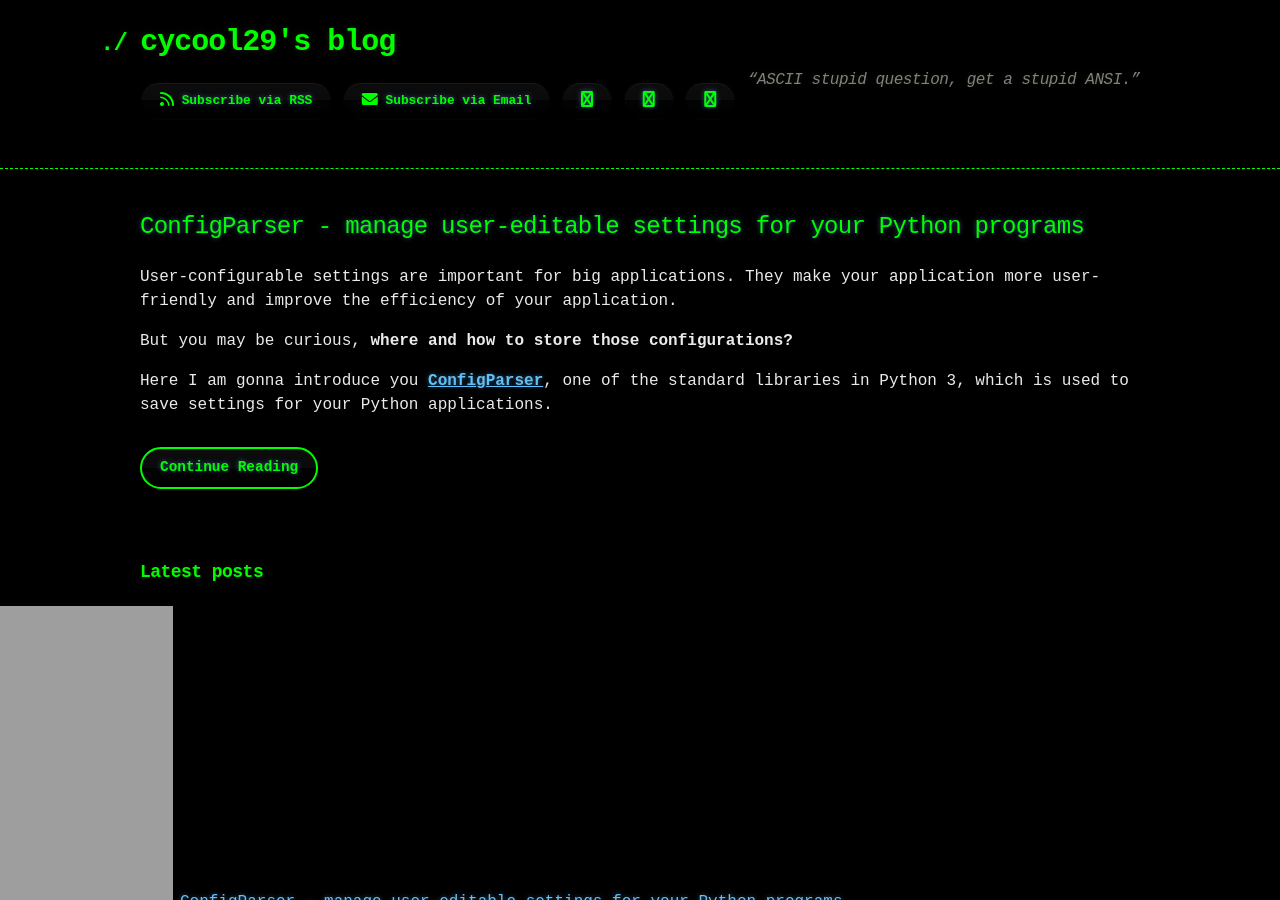
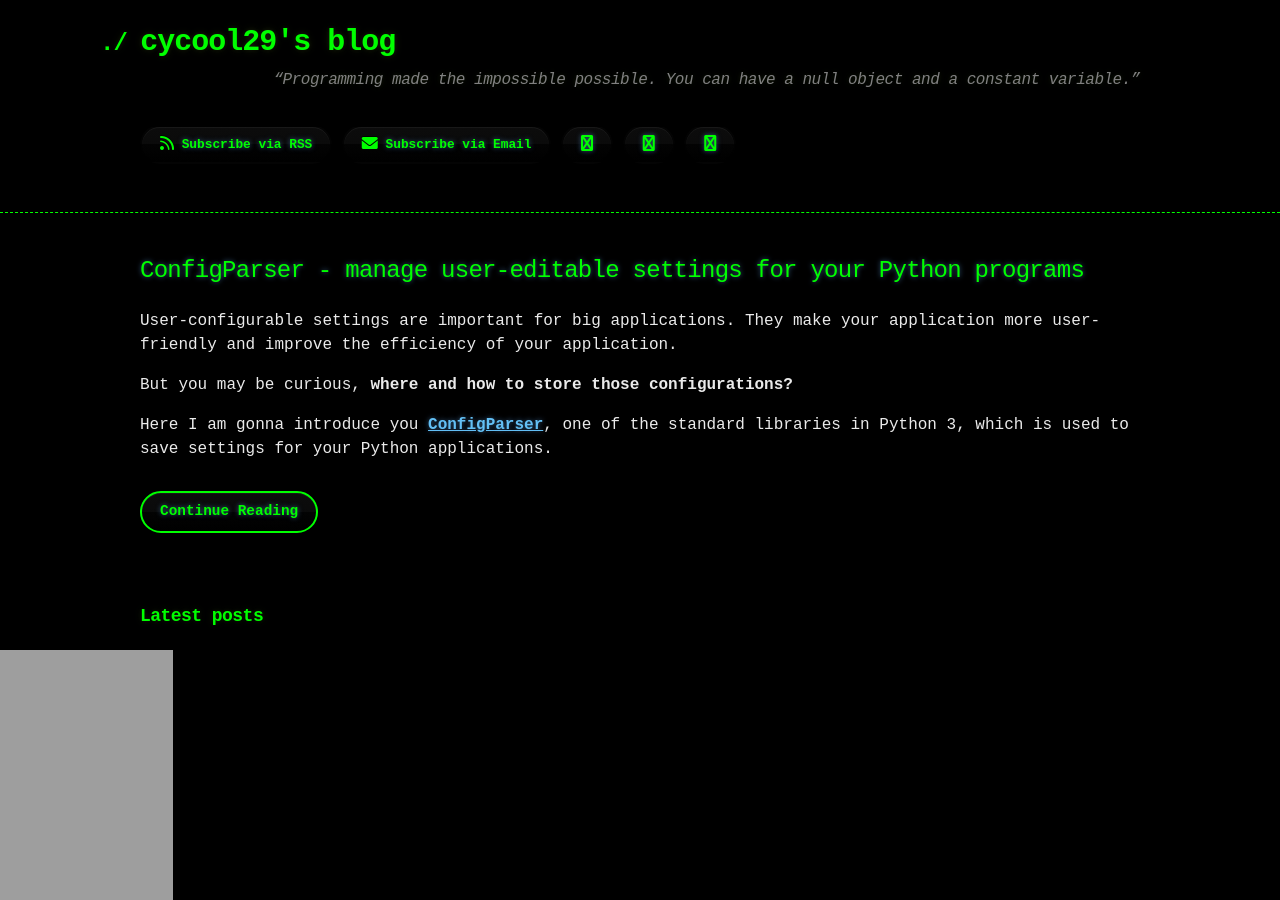
Before and after one commit to cycool29/cycool29.github.io, a Jekyll site: the page built from index.md, in a window 1280 px wide and 900 px high. Built offline with Jekyll 4.4.1, drawn with Linux system fonts in a browser that asks for light colours; a style sheet for code colours, icons or effects is not loaded.

Commit message:
Update quotes

```diff
--- a/_config.yml
+++ b/_config.yml
@@ -1,5 +1,5 @@
 title: cycool29's blog
-description: "“ASCII stupid question, get a stupid ANSI.” "
+description: "“Programming made the impossible possible. You can have a null object and a constant variable.” "
 bio: A high school student. Intermediate in Python, Git, Bash. Learning JavaScript. He/Him. "
 author: cycool29
 url: https://cycool29.github.io
```
